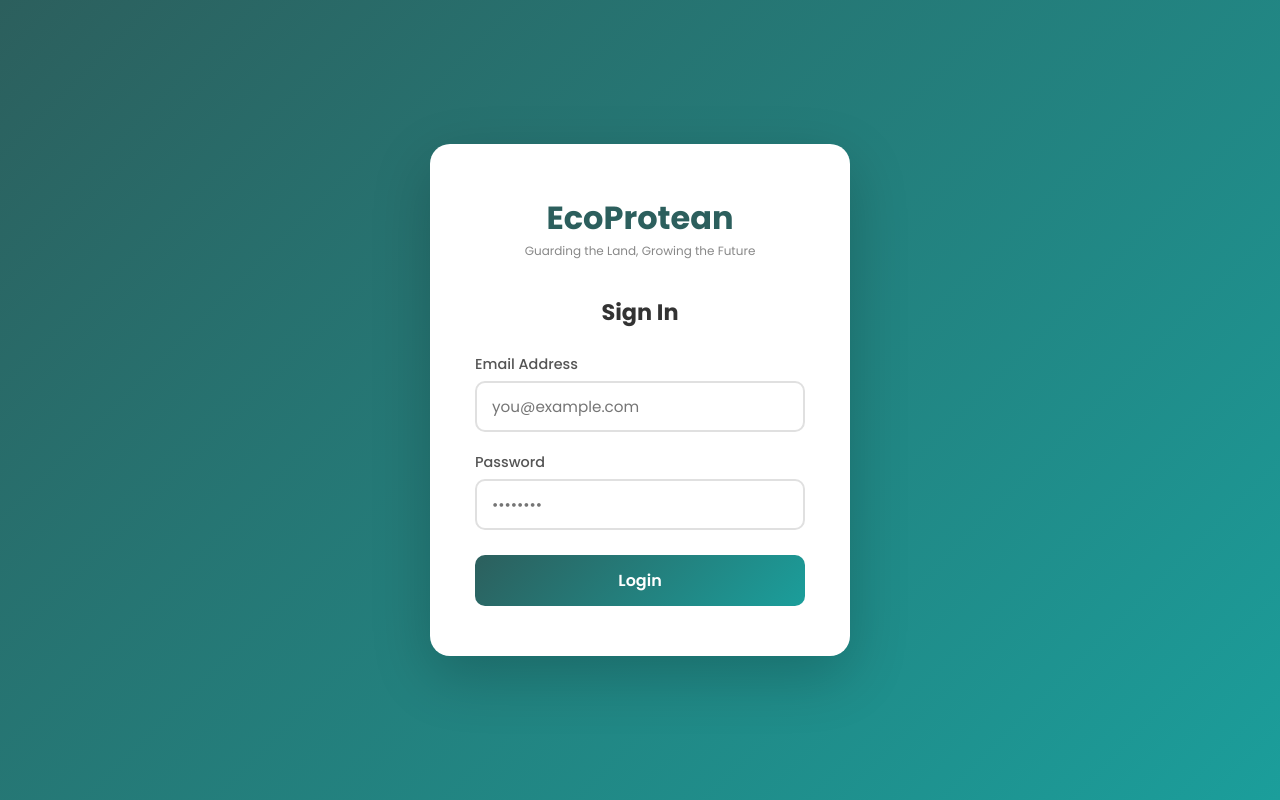
After one commit to EcoProtean/EcoProtean, a PHP site: page /login.php in a window 1280 px wide. The commit adds this page. Run offline with PHP 8.4, Linux system fonts and the light colour scheme.

Commit message:
Added the other php

```diff
--- /dev/null
+++ b/config.php
@@ -0,0 +1,52 @@
+<?php
+// ─────────────────────────────────────────────
+//  EcoProtean - Database Configuration
+//  Edit the values below to match your XAMPP setup
+// ─────────────────────────────────────────────
+
+define('DB_HOST', 'localhost');
+define('DB_USER', 'root');   // default XAMPP username
+define('DB_PASS', '');       // default XAMPP password (empty)
+define('DB_NAME', 'ecoprotean');
+
+$conn = new mysqli(DB_HOST, DB_USER, DB_PASS, DB_NAME);
+
+if ($conn->connect_error) {
+    die('Database connection failed: ' . $conn->connect_error);
+}
+
+$conn->set_charset('utf8mb4');
+
+// ─────────────────────────────────────────────
+//  Session helper - call at top of any page
+//  that needs login protection
+// ─────────────────────────────────────────────
+function requireLogin() {
+    if (session_status() === PHP_SESSION_NONE) session_start();
+    if (empty($_SESSION['user_id'])) {
+        header('Location: /login.php');
+        exit;
+    }
+}
+
+function isLoggedIn() {
+    if (session_status() === PHP_SESSION_NONE) session_start();
+    return !empty($_SESSION['user_id']);
+}
+
+function currentUser() {
+    if (session_status() === PHP_SESSION_NONE) session_start();
+    return $_SESSION ?? [];
+}
+
+// Log an action to activity_logs
+function logActivity($conn, $user_id, $action, $description) {
+    $ip = $_SERVER['REMOTE_ADDR'] ?? 'unknown';
+    $stmt = $conn->prepare(
+        "INSERT INTO activity_logs (user_id, action, description, ip_address) VALUES (?, ?, ?, ?)"
+    );
+    $stmt->bind_param('isss', $user_id, $action, $description, $ip);
+    $stmt->execute();
+    $stmt->close();
+}
+?>
--- /dev/null
+++ b/login.php
@@ -0,0 +1,169 @@
+<?php
+session_start();
+require_once 'config.php';
+
+// Already logged in → redirect to home
+if (!empty($_SESSION['user_id'])) {
+    header('Location: index.php');
+    exit;
+}
+
+$error = '';
+
+if ($_SERVER['REQUEST_METHOD'] === 'POST') {
+    $email    = trim($_POST['email'] ?? '');
+    $password = $_POST['password'] ?? '';
+
+    if ($email && $password) {
+        $stmt = $conn->prepare("SELECT user_id, full_name, email, password, role FROM users WHERE email = ?");
+        $stmt->bind_param('s', $email);
+        $stmt->execute();
+        $result = $stmt->get_result();
+        $user   = $result->fetch_assoc();
+        $stmt->close();
+
+        // Support both plain-text (legacy sample data) and hashed passwords
+        $valid = $user && (
+            password_verify($password, $user['password']) ||
+            $password === $user['password']
+        );
+
+        if ($valid) {
+            $_SESSION['user_id']   = $user['user_id'];
+            $_SESSION['full_name'] = $user['full_name'];
+            $_SESSION['email']     = $user['email'];
+            $_SESSION['role']      = $user['role'];
+
+            logActivity($conn, $user['user_id'], 'LOGIN', $user['full_name'] . ' logged into the system');
+
+            header('Location: index.php');
+            exit;
+        } else {
+            $error = 'Invalid email or password.';
+        }
+    } else {
+        $error = 'Please fill in all fields.';
+    }
+}
+?>
+<!DOCTYPE html>
+<html lang="en">
+<head>
+  <meta charset="UTF-8">
+  <meta name="viewport" content="width=device-width, initial-scale=1.0">
+  <link rel="preconnect" href="https://fonts.googleapis.com">
+  <link rel="preconnect" href="https://fonts.gstatic.com" crossorigin>
+  <link href="https://fonts.googleapis.com/css2?family=Poppins:wght@300;400;500;600;700&display=swap" rel="stylesheet">
+  <title>Login - EcoProtean</title>
+  <style>
+    * { margin:0; padding:0; box-sizing:border-box; }
+    body {
+      font-family: 'Poppins', sans-serif;
+      background: linear-gradient(135deg, #2c5f5d 0%, #1b9e9b 100%);
+      min-height: 100vh;
+      display: flex;
+      align-items: center;
+      justify-content: center;
+    }
+    .login-box {
+      background: #fff;
+      border-radius: 20px;
+      padding: 50px 45px;
+      width: 100%;
+      max-width: 420px;
+      box-shadow: 0 20px 60px rgba(0,0,0,0.2);
+    }
+    .logo-area {
+      text-align: center;
+      margin-bottom: 35px;
+    }
+    .logo-area .logo-text {
+      font-size: 2rem;
+      font-weight: 700;
+      color: #2c5f5d;
+    }
+    .logo-area .tagline {
+      font-size: 0.75rem;
+      color: #888;
+    }
+    h2 {
+      font-size: 1.4rem;
+      color: #333;
+      margin-bottom: 25px;
+      text-align: center;
+    }
+    .form-group {
+      margin-bottom: 20px;
+    }
+    label {
+      display: block;
+      font-size: 0.9rem;
+      font-weight: 500;
+      color: #555;
+      margin-bottom: 6px;
+    }
+    input {
+      width: 100%;
+      padding: 12px 15px;
+      border: 2px solid #e0e0e0;
+      border-radius: 10px;
+      font-family: 'Poppins', sans-serif;
+      font-size: 0.95rem;
+      transition: border-color 0.3s;
+      outline: none;
+    }
+    input:focus { border-color: #1b9e9b; }
+    .btn {
+      width: 100%;
+      padding: 13px;
+      background: linear-gradient(135deg, #2c5f5d, #1b9e9b);
+      color: #fff;
+      border: none;
+      border-radius: 10px;
+      font-family: 'Poppins', sans-serif;
+      font-size: 1rem;
+      font-weight: 600;
+      cursor: pointer;
+      transition: opacity 0.3s;
+      margin-top: 5px;
+    }
+    .btn:hover { opacity: 0.9; }
+    .error {
+      background: #fdecea;
+      color: #c0392b;
+      padding: 12px 15px;
+      border-radius: 8px;
+      font-size: 0.9rem;
+      margin-bottom: 20px;
+      text-align: center;
+    }
+  </style>
+</head>
+<body>
+  <div class="login-box">
+    <div class="logo-area">
+      <div class="logo-text">EcoProtean</div>
+      <div class="tagline">Guarding the Land, Growing the Future</div>
+    </div>
+    <h2>Sign In</h2>
+
+    <?php if ($error): ?>
+      <div class="error"><?= htmlspecialchars($error) ?></div>
+    <?php endif; ?>
+
+    <form method="POST">
+      <div class="form-group">
+        <label for="email">Email Address</label>
+        <input type="email" id="email" name="email"
+               value="<?= htmlspecialchars($_POST['email'] ?? '') ?>"
+               placeholder="you@example.com" required>
+      </div>
+      <div class="form-group">
+        <label for="password">Password</label>
+        <input type="password" id="password" name="password" placeholder="••••••••" required>
+      </div>
+      <button type="submit" class="btn">Login</button>
+    </form>
+  </div>
+</body>
+</html>
```
Also changed, not shown: logout.php (added, +12 -0 lines), main.js (deleted, +0 -30 lines), preload.js (deleted, +0 -10 lines), style.css (+8 -35 lines), README.md (added).
